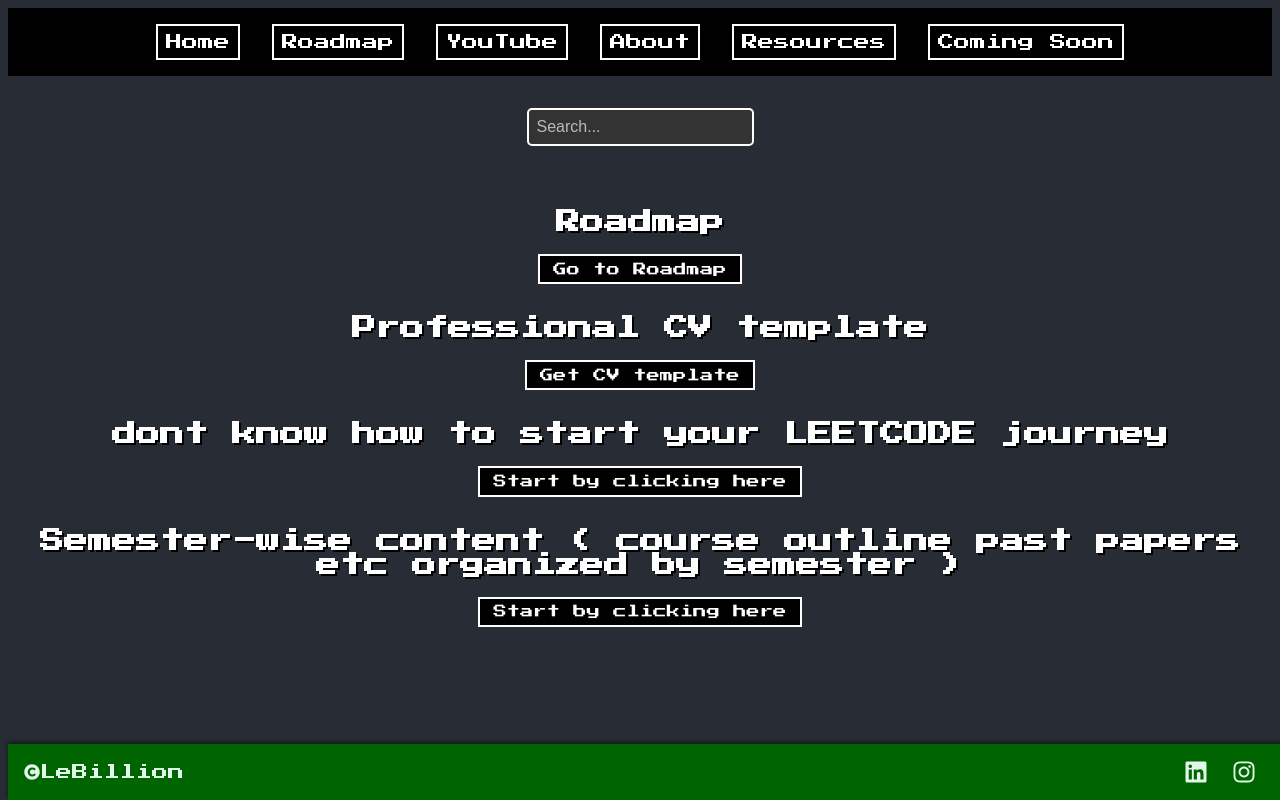
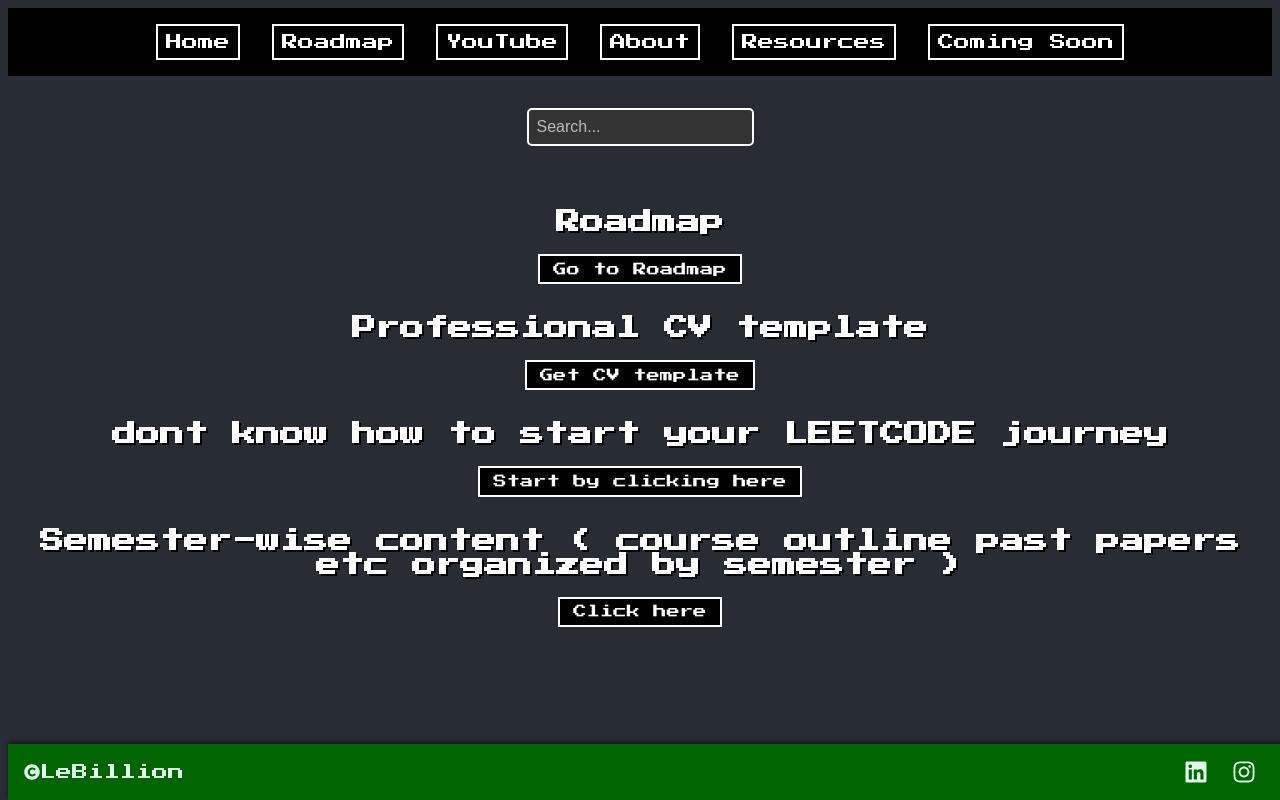
Before and after one commit to bilal2134/Fast-Past-Paper, a React (Create React App) app: page /roadmap in a window 1280 px wide. Built offline with nearby package versions, Linux system fonts and the light colour scheme.

Commit message:
updated semester wise

```diff
--- a/src/components/Roadmap.jsx
+++ b/src/components/Roadmap.jsx
@@ -25,7 +25,7 @@ const Roadmap = () => {
        <div className="roadmap">
       <h2>Semester-wise content ( course outline past papers etc organized by semester ) </h2>
       <a href="https://nupakistan-my.sharepoint.com/personal/i200696_nu_edu_pk/_layouts/15/onedrive.aspx?id=%2Fpersonal%2Fi200696%5Fnu%5Fedu%5Fpk%2FDocuments%2F%21Others%2FPast%20Semesters&ga=1" target="_blank" rel="noopener noreferrer">
-        <button className="roadmap-button">Start by clicking here</button>
+        <button className="roadmap-button">Click here</button>
       </a>
     </div>
     </div>
```
